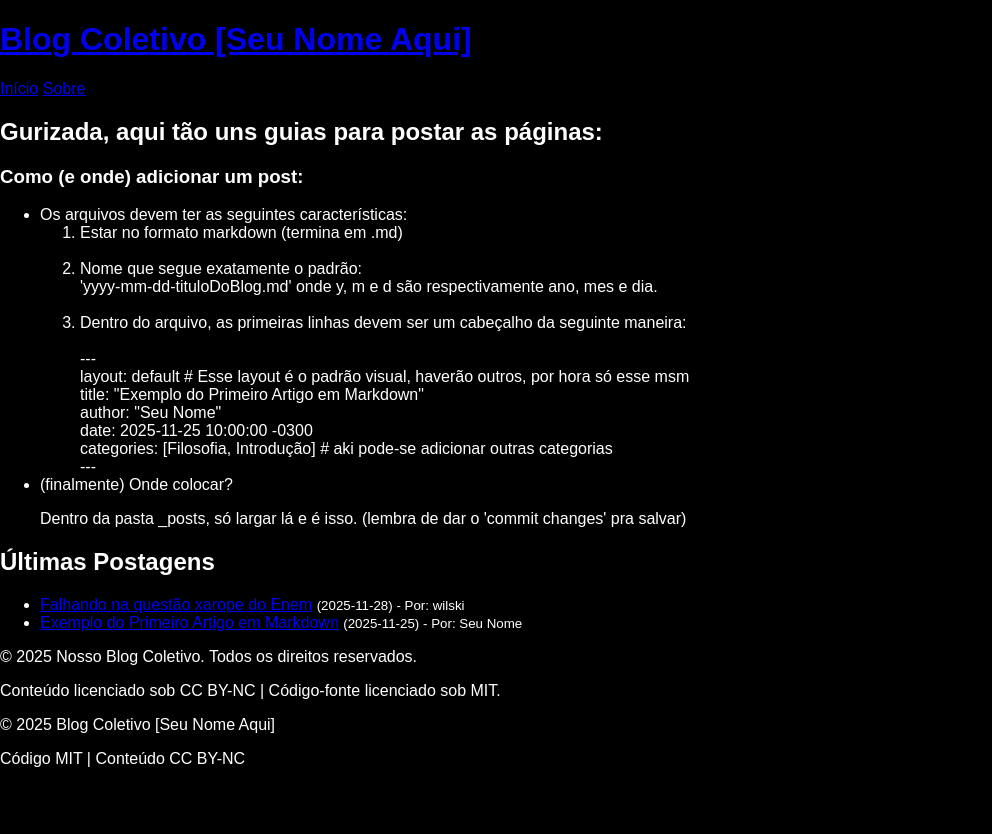
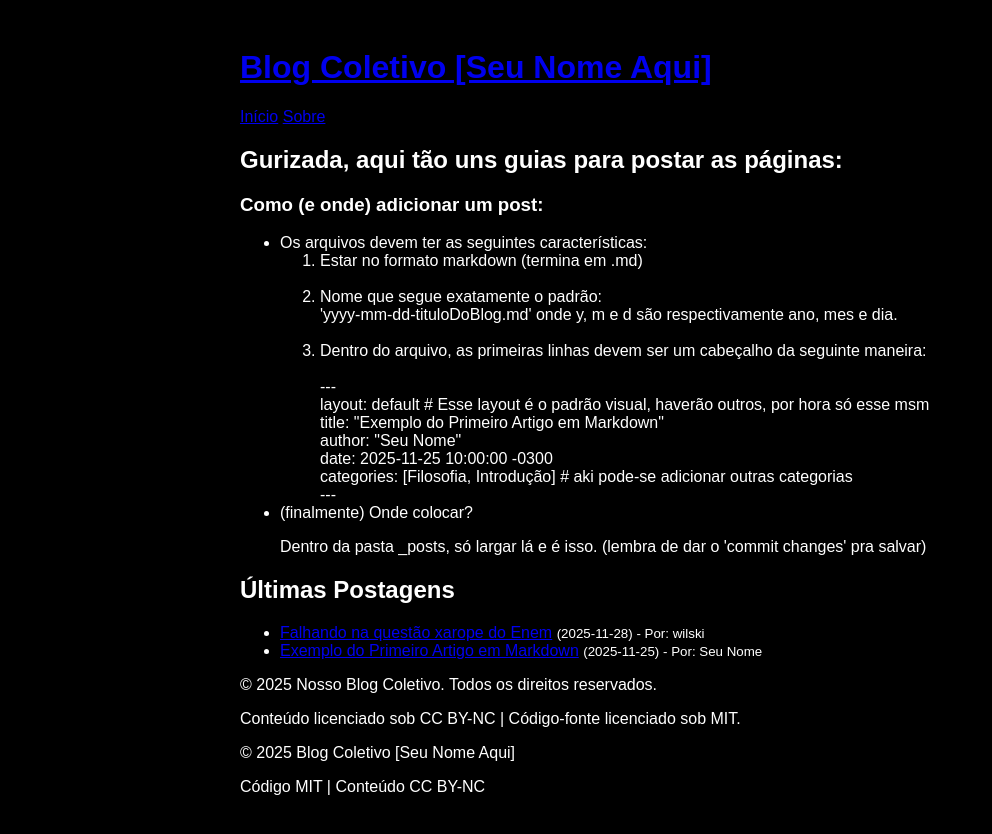
Before and after one commit to willskiufrgs-a11y/kaliTimes, a Jekyll site: the page built from index.html, in a window 1280 px wide. Shown: the top 834 px of the page, without its empty margins (0-992 px from the left). Built offline with Jekyll 4.4.1, drawn with Linux system fonts in a browser that asks for light colours.

Commit message:
Update styles.css

```diff
--- a/assets/css/styles.css
+++ b/assets/css/styles.css
@@ -2,6 +2,9 @@ body {
     background-color: black; /* Cor de fundo preta */
     color: white;           /* Opcional: define a cor do texto como branco para contraste */
     font-family: Arial, sans-serif;
-    margin: 0;
-    padding: 0;
+    max-width: 800px; /* Escolha a largura máxima desejada (ex: 800 pixels) */
+    margin-left: auto; /* Centraliza horizontalmente */
+    margin-right: auto; /* Centraliza horizontalmente */
+    padding: 20px; /* Adiciona um pequeno preenchimento interno para evitar que o texto
+                     encoste nas bordas do elemento <main> */
 }
```
